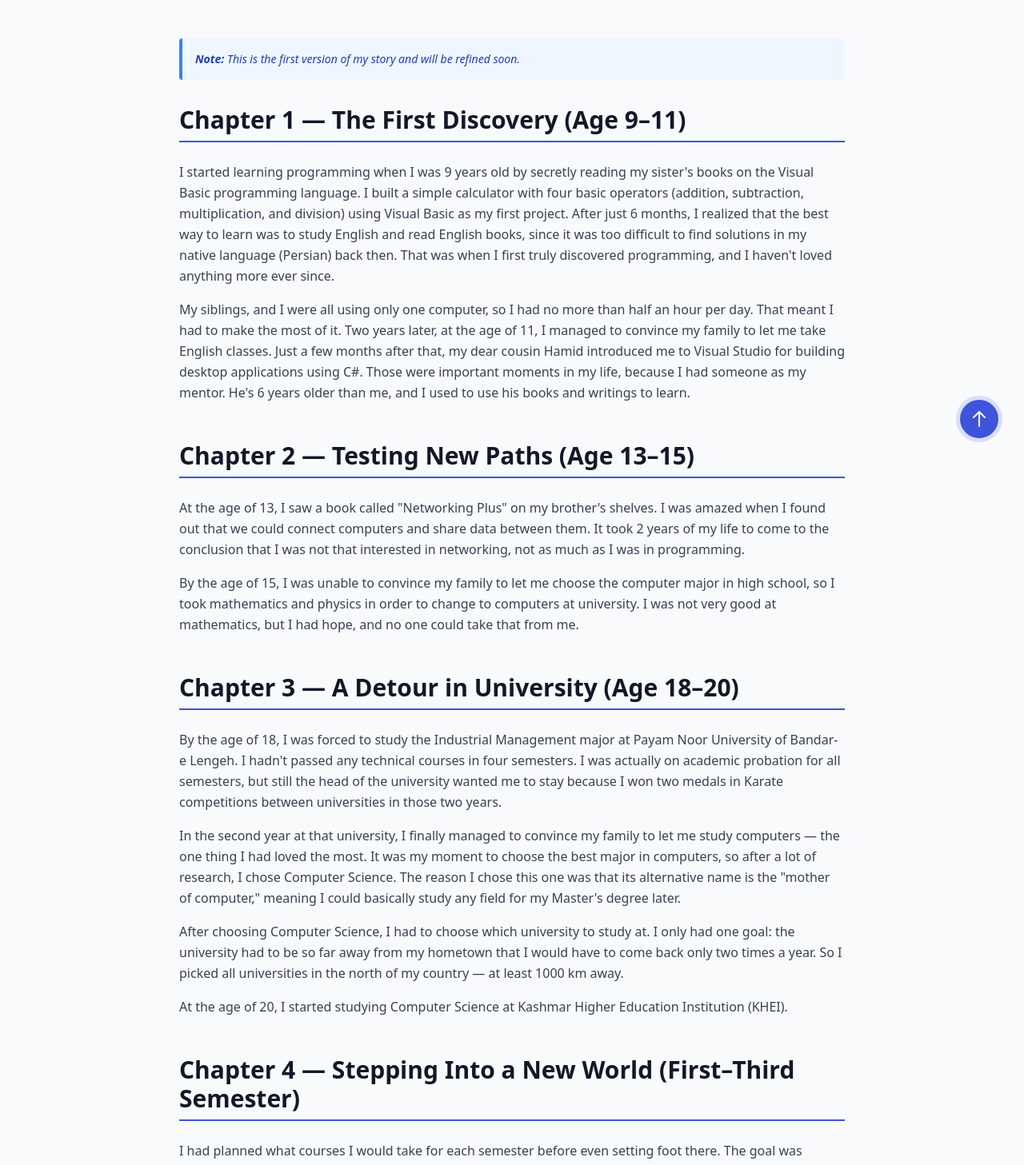
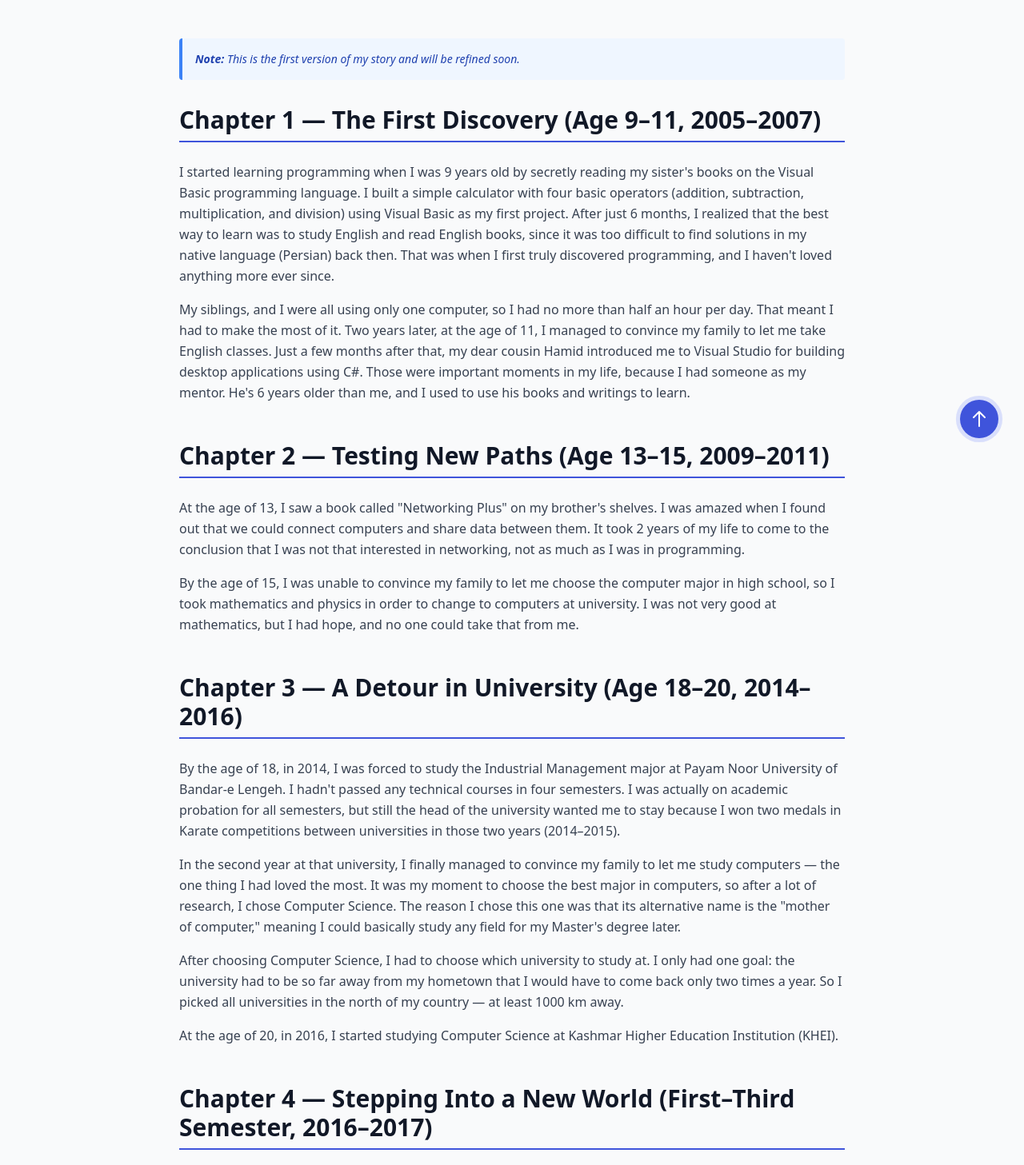
Before and after one commit to HadiZareZadeh/portfolio, a Vue app: page /story in a window 1280 px wide. Shown: the part 220-1677 px from the top of the page at 80% size. Built offline with nearby package versions, Linux system fonts and the light colour scheme.

Commit message:
updated resume

```diff
--- a/src/pages/StoryPage.vue
+++ b/src/pages/StoryPage.vue
@@ -23,7 +23,7 @@
         <!-- Chapter 1 -->
         <section v-reveal class="mb-12">
           <h2 class="text-3xl font-bold text-gray-900 mb-6 pb-2 border-b-2 border-brand-600">
-            Chapter 1 — The First Discovery (Age 9–11)
+            Chapter 1 — The First Discovery (Age 9–11, 2005–2007)
           </h2>
           <div class="space-y-4 text-gray-700 leading-relaxed">
             <p>
@@ -38,7 +38,7 @@
         <!-- Chapter 2 -->
         <section v-reveal class="mb-12">
           <h2 class="text-3xl font-bold text-gray-900 mb-6 pb-2 border-b-2 border-brand-600">
-            Chapter 2 — Testing New Paths (Age 13–15)
+            Chapter 2 — Testing New Paths (Age 13–15, 2009–2011)
           </h2>
           <div class="space-y-4 text-gray-700 leading-relaxed">
             <p>
@@ -53,11 +53,11 @@
         <!-- Chapter 3 -->
         <section v-reveal class="mb-12">
           <h2 class="text-3xl font-bold text-gray-900 mb-6 pb-2 border-b-2 border-brand-600">
-            Chapter 3 — A Detour in University (Age 18–20)
+            Chapter 3 — A Detour in University (Age 18–20, 2014–2016)
           </h2>
           <div class="space-y-4 text-gray-700 leading-relaxed">
             <p>
-              By the age of 18, I was forced to study the Industrial Management major at Payam Noor University of Bandar-e Lengeh. I hadn't passed any technical courses in four semesters. I was actually on academic probation for all semesters, but still the head of the university wanted me to stay because I won two medals in Karate competitions between universities in those two years.
+              By the age of 18, in 2014, I was forced to study the Industrial Management major at Payam Noor University of Bandar-e Lengeh. I hadn't passed any technical courses in four semesters. I was actually on academic probation for all semesters, but still the head of the university wanted me to stay because I won two medals in Karate competitions between universities in those two years (2014–2015).
             </p>
             <p>
               In the second year at that university, I finally managed to convince my family to let me study computers — the one thing I had loved the most. It was my moment to choose the best major in computers, so after a lot of research, I chose Computer Science. The reason I chose this one was that its alternative name is the "mother of computer," meaning I could basically study any field for my Master's degree later.
@@ -66,7 +66,7 @@
               After choosing Computer Science, I had to choose which university to study at. I only had one goal: the university had to be so far away from my hometown that I would have to come back only two times a year. So I picked all universities in the north of my country — at least 1000 km away.
             </p>
             <p>
-              At the age of 20, I started studying Computer Science at Kashmar Higher Education Institution (KHEI).
+              At the age of 20, in 2016, I started studying Computer Science at Kashmar Higher Education Institution (KHEI).
             </p>
           </div>
         </section>
@@ -74,7 +74,7 @@
         <!-- Chapter 4 -->
         <section v-reveal class="mb-12">
           <h2 class="text-3xl font-bold text-gray-900 mb-6 pb-2 border-b-2 border-brand-600">
-            Chapter 4 — Stepping Into a New World (First–Third Semester)
+            Chapter 4 — Stepping Into a New World (First–Third Semester, 2016–2017)
           </h2>
           <div class="space-y-4 text-gray-700 leading-relaxed">
             <p>
@@ -101,7 +101,7 @@
         <!-- Chapter 5 -->
         <section v-reveal class="mb-12">
           <h2 class="text-3xl font-bold text-gray-900 mb-6 pb-2 border-b-2 border-brand-600">
-            Chapter 5 — Building Confidence (Second–Fourth Semester)
+            Chapter 5 — Building Confidence (Second–Fourth Semester, 2017–2018)
           </h2>
           <div class="space-y-4 text-gray-700 leading-relaxed">
             <p>
@@ -128,7 +128,7 @@
         <!-- Chapter 6 -->
         <section v-reveal class="mb-12">
           <h2 class="text-3xl font-bold text-gray-900 mb-6 pb-2 border-b-2 border-brand-600">
-            Chapter 6 — Finding My True Interest (Fifth–Sixth Semester)
+            Chapter 6 — Finding My True Interest (Fifth–Sixth Semester, 2018–2019)
           </h2>
           <div class="space-y-4 text-gray-700 leading-relaxed">
             <p>
@@ -158,7 +158,7 @@
         <!-- Chapter 7 -->
         <section v-reveal class="mb-12">
           <h2 class="text-3xl font-bold text-gray-900 mb-6 pb-2 border-b-2 border-brand-600">
-            Chapter 7 — Later Semesters and Reputation (Seventh Semester)
+            Chapter 7 — Later Semesters and Reputation (Seventh Semester, 2019)
           </h2>
           <div class="space-y-4 text-gray-700 leading-relaxed">
             <p>
```
Also changed, not shown: local.txt (added), 1 other file (tests, documents, lock files or other folders).
